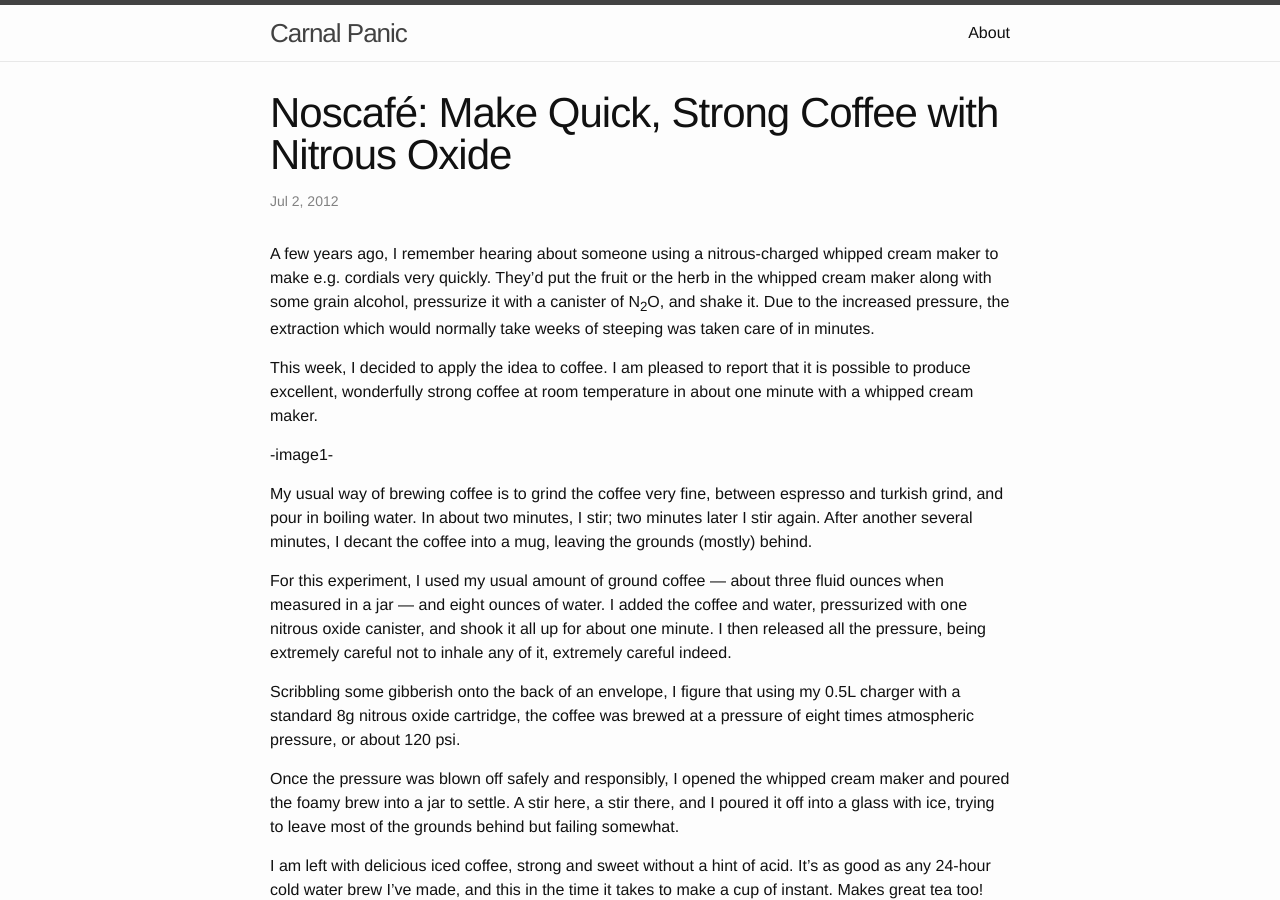
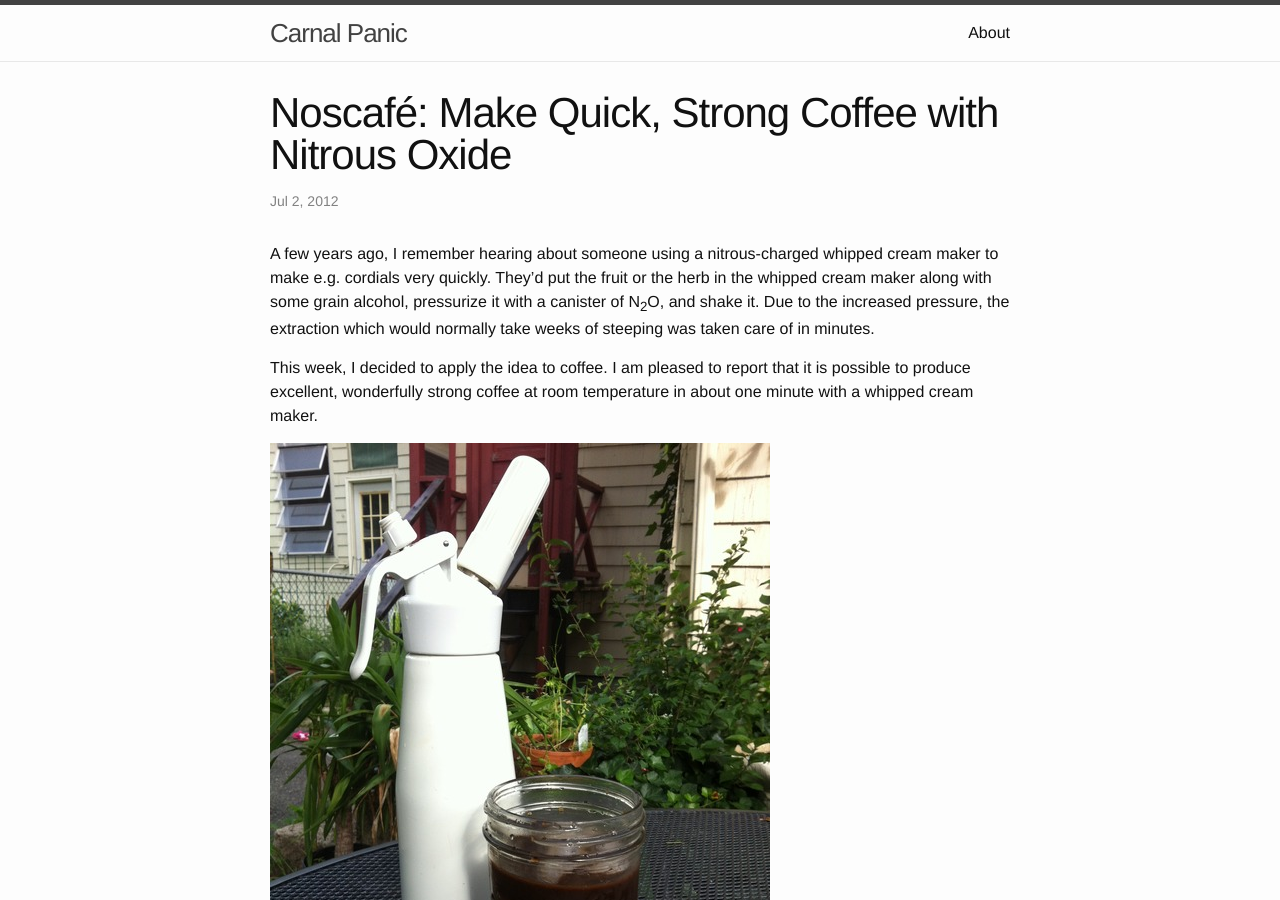
Before and after one commit to gamache/gamache.github.io, a Jekyll site: the page built from _posts/2012-07-02-nitrous-oxide-coffee.markdown, in a window 1280 px wide and 900 px high. Built offline with Jekyll 4.4.1, drawn with Linux system fonts in a browser that asks for light colours.

Commit message:
added images for noscafe

```diff
--- a/_posts/2012-07-02-nitrous-oxide-coffee.markdown
+++ b/_posts/2012-07-02-nitrous-oxide-coffee.markdown
@@ -15,7 +15,7 @@ This week, I decided to apply the idea to coffee. I am pleased to report
 that it is possible to produce excellent, wonderfully strong coffee at
 room temperature in about one minute with a whipped cream maker.
 
--image1-
+![Noscafé coffee](/images/noscafe/image1.jpg)
 
 My usual way of brewing coffee is to grind the coffee very fine, between
 espresso and turkish grind, and pour in boiling water. In about two minutes,
```
Also changed, not shown: other parts of _posts/2012-07-02-nitrous-oxide-coffee.markdown (+1 -1 lines), images/noscafe/image1.jpg (added), images/noscafe/image2.jpg (added).
